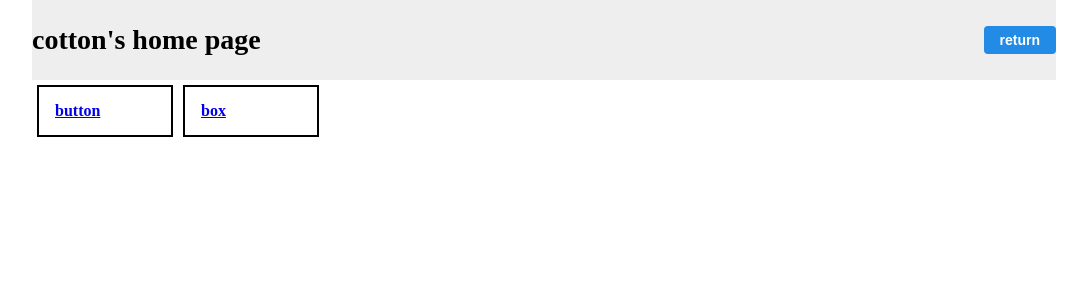
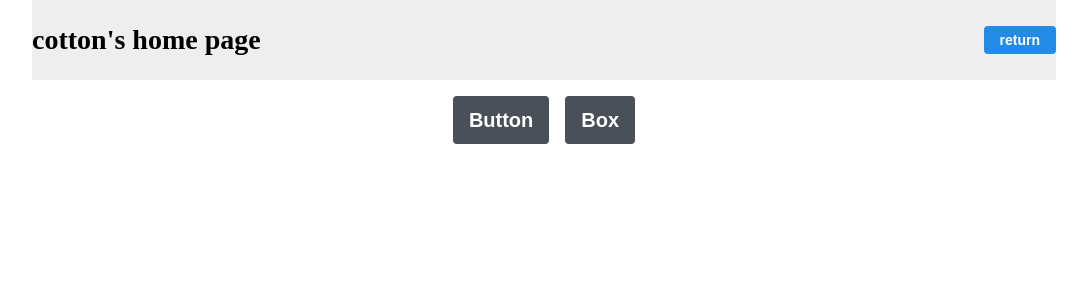
Before and after one commit to beomseok37/nextjs-practice, a Next.js app in the folder follow-todolist/: page / in a window 1280 px wide. Shown: the top 300 px of the page, without its empty margins (96-1183 px from the left). Built offline with nearby package versions, Linux system fonts and the light colour scheme; a web font is replaced by a local one.

Commit message:
check box 생성
-  component 생성
- 관련 scss 적용
- 페이지에 컴포넌트 적용

```diff
--- /dev/null
+++ b/follow-todolist/src/components/Box/index.module.scss
@@ -0,0 +1,5 @@
+.box {
+  background: black;
+  color: white;
+  padding: 2rem;
+}
--- a/follow-todolist/src/pages/index.tsx
+++ b/follow-todolist/src/pages/index.tsx
@@ -1,6 +1,7 @@
 import type { NextPage } from 'next';
-import Link from 'next/link';
+import Router from 'next/router';
 
+import MyButton from 'src/components/MyButton';
 import styles from 'src/styles/pages/index.module.scss';
 import Header from '../components/header/index';
 
@@ -9,12 +10,22 @@ const Home: NextPage = () => {
     <>
       <Header pageName="home" />
       <div className={styles.wrapper}>
-        <Link href="/button">
-          <a className={styles.my_link}>button</a>
-        </Link>
-        <Link href="/box">
-          <a className={styles.my_link}>box</a>
-        </Link>
+        <div className={styles.buttons_wrapper}>
+          <MyButton
+            size="large"
+            color="gray"
+            onClick={() => Router.push('/button')}
+          >
+            Button
+          </MyButton>
+          <MyButton
+            size="large"
+            color="gray"
+            onClick={() => Router.push('/box')}
+          >
+            Box
+          </MyButton>
+        </div>
       </div>
     </>
   );
--- /dev/null
+++ b/follow-todolist/src/styles/pages/box.module.scss
@@ -0,0 +1,4 @@
+.check {
+  padding: 1rem;
+  font-size: 2rem;
+}
--- a/follow-todolist/src/styles/pages/index.module.scss
+++ b/follow-todolist/src/styles/pages/index.module.scss
@@ -2,9 +2,9 @@
   display: flex;
 }
 
-.my_link {
-  width: 100px;
+.buttons_wrapper {
+  width: 100%;
+  display: flex;
+  justify-content: center;
   padding: 1rem;
-  margin: 5px;
-  border: 2px solid black;
 }
```
Also changed, not shown: follow-todolist/src/components/Box/index.tsx (added, +9 -0 lines), follow-todolist/src/components/CheckBox/index.module.scss (added, +11 -0 lines), follow-todolist/src/components/CheckBox/index.tsx (added, +36 -0 lines), follow-todolist/src/pages/box.tsx (+16 -1 lines).
